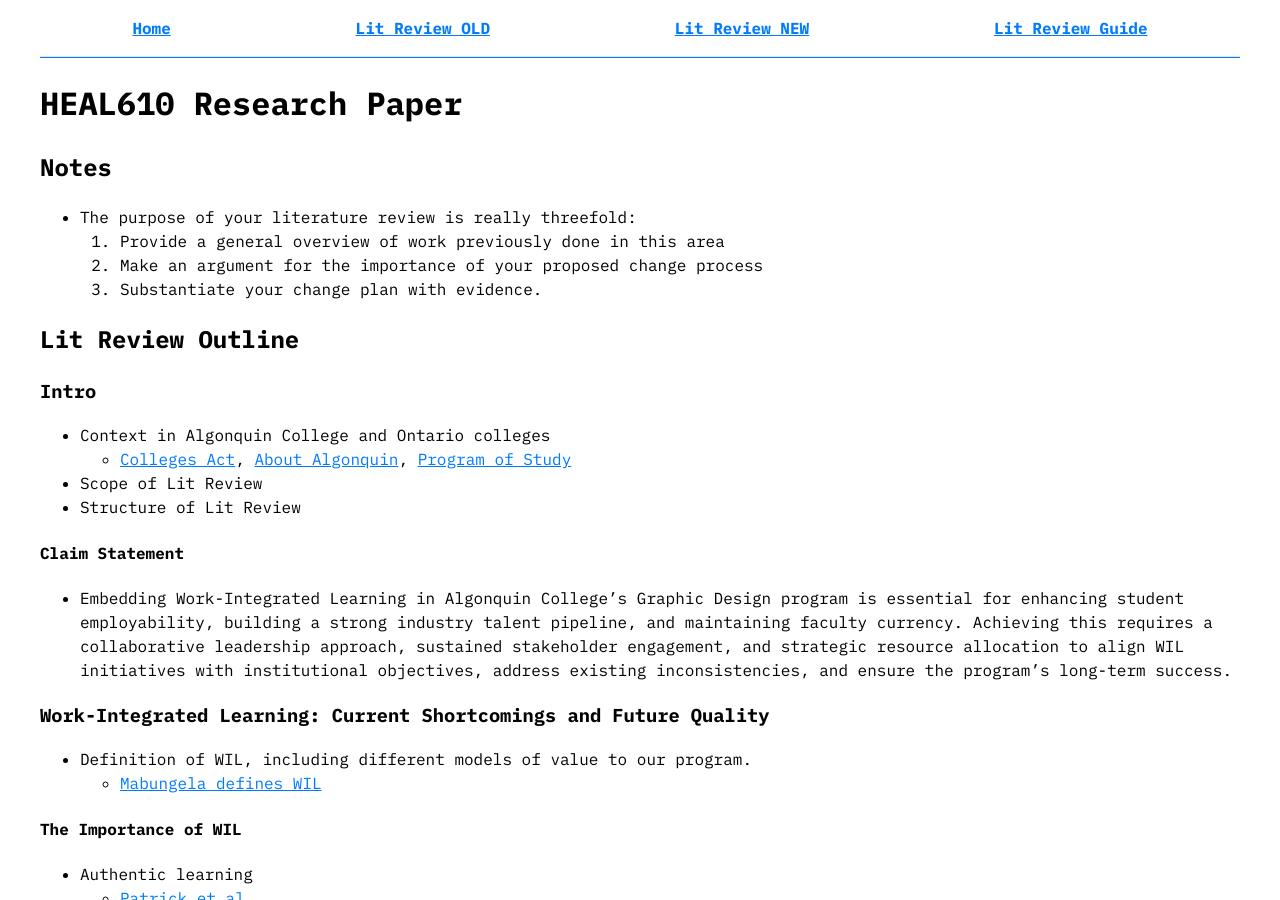
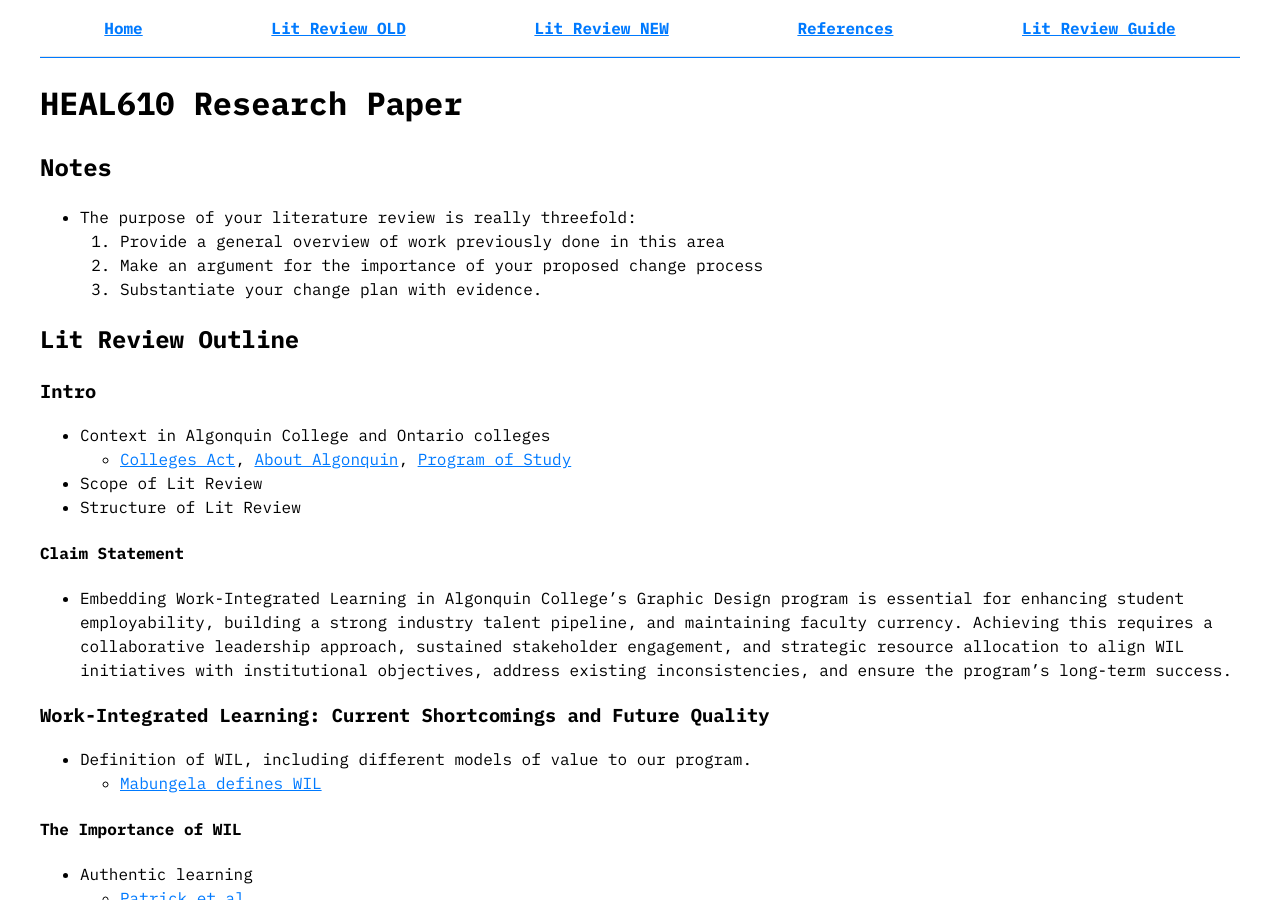
Before and after one commit to AlainParadis/HEAL610, a Jekyll site: the page built from index.md, in a window 1280 px wide and 900 px high. Built offline with Jekyll 4.4.1, drawn with Linux system fonts in a browser that asks for light colours.

Commit message:
add References to nav include

```diff
--- a/_includes/nav.html
+++ b/_includes/nav.html
@@ -4,6 +4,7 @@
             <li><a href="{{site.url}}{{ site.baseurl }}/index.html">Home</a></li>
             <li><a href="{{site.url}}{{ site.baseurl }}/lit-review-old.html">Lit Review OLD</a></li>
             <li><a href="{{site.url}}{{ site.baseurl }}/lit-review-new.html">Lit Review NEW</a></li>
+            <li><a href="{{site.url}}{{ site.baseurl }}/references.html">References</a></li>
             <li><a href="{{site.url}}{{ site.baseurl }}/lit-review-guide.html">Lit Review Guide</a></li>
         </ul>
     </nav>
```
